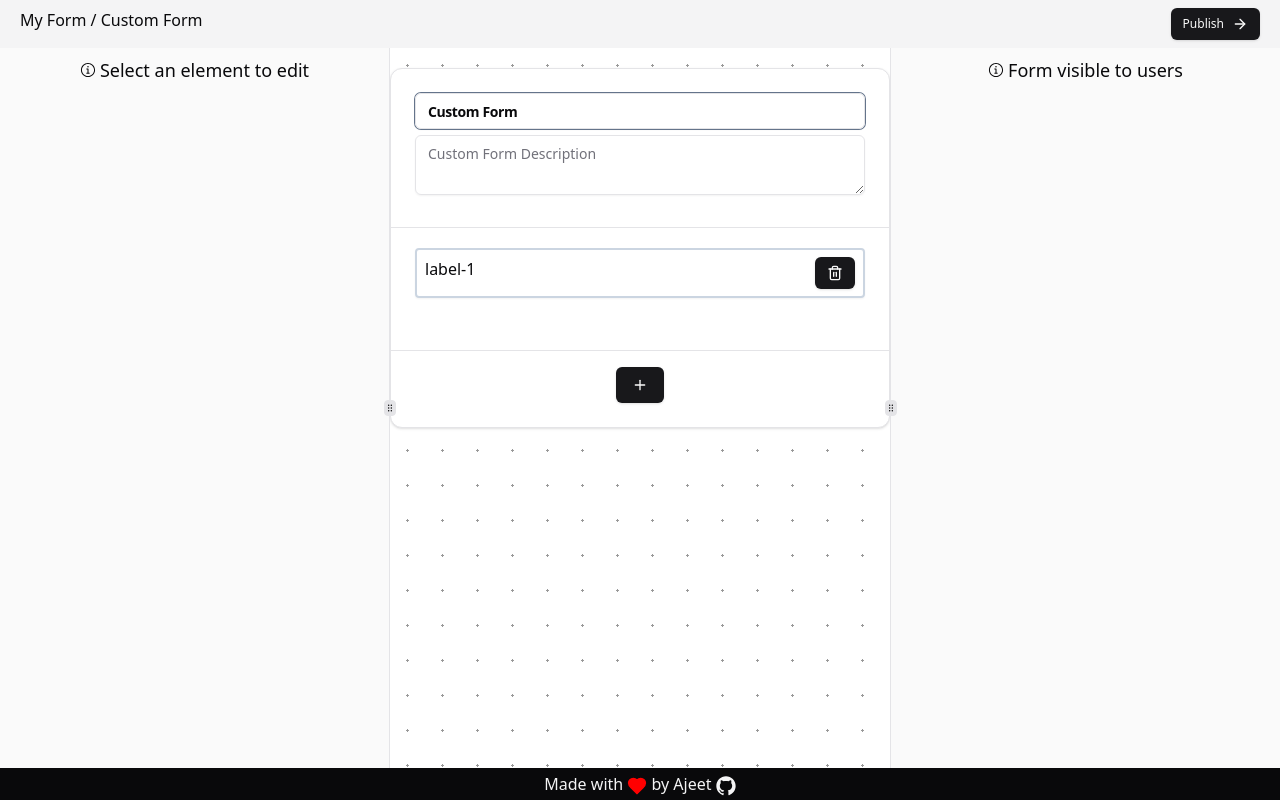
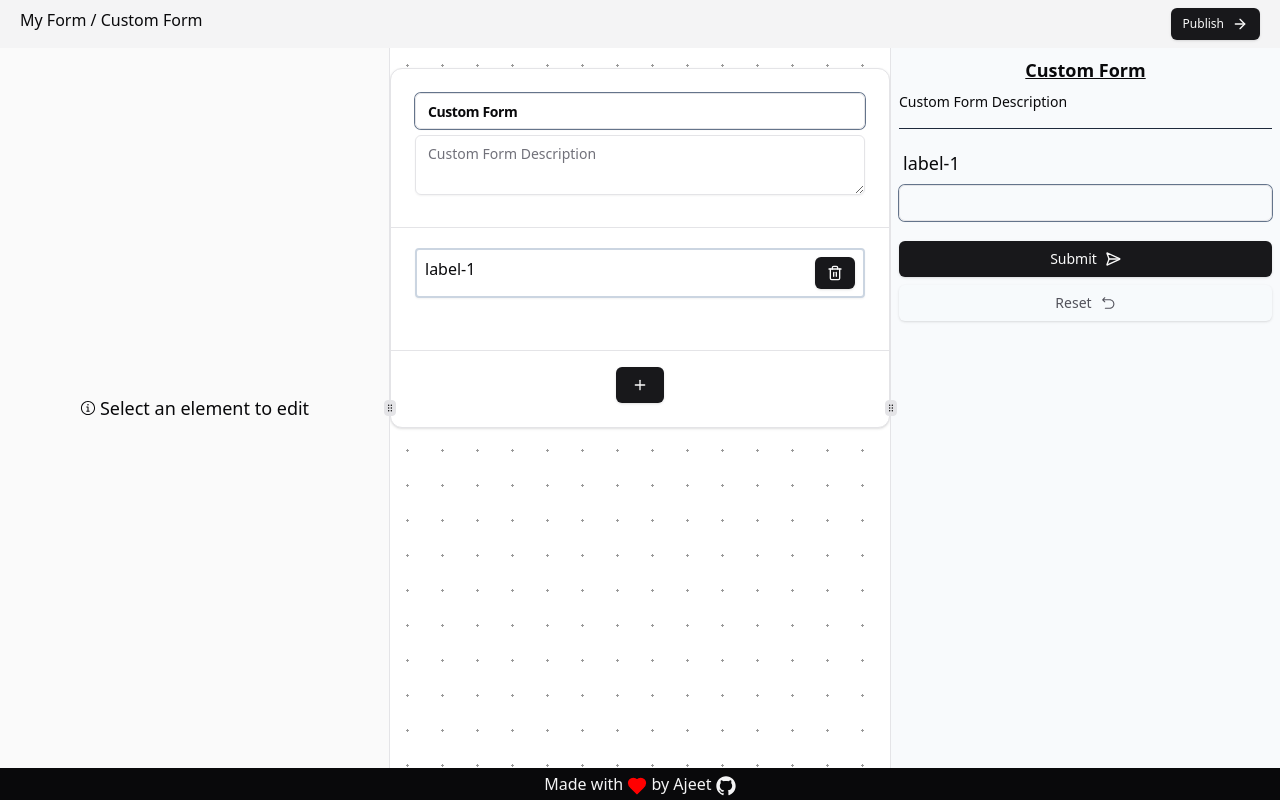
Before and after one commit to thetsajeet/form-factory, a Next.js app: page / in a window 1280 px wide. Both pictures are taken after a click on the button 640 px from the left and 327 px from the top of the page. Built offline with nearby package versions, Linux system fonts and the light colour scheme.

Commit message:
feature: display output form
1. unable to unregister old label names, as updated
2. should provide reset functionality
3. updating form parameters should update form builder and form output

```diff
--- a/src/components/form-factory-ui/FFFooter.tsx
+++ b/src/components/form-factory-ui/FFFooter.tsx
@@ -3,7 +3,7 @@ import { Heart } from "lucide-react";
 
 export default function FFFooter() {
   return (
-    <div className="flex justify-center w-full bg-zinc-950 text-zinc-100 py-1">
+    <div className="flex justify-center align-middle w-full bg-zinc-950 text-zinc-100 py-1">
       <div>
         Made with <Heart className="w-5 h-5 inline" fill="red" color="red" /> by
         Ajeet{" "}
--- a/src/components/form-factory-ui/FFMain.tsx
+++ b/src/components/form-factory-ui/FFMain.tsx
@@ -8,28 +8,18 @@ import {
   ResizablePanel,
   ResizablePanelGroup,
 } from "@/components/ui/resizable";
-
-function Example() {
-  return (
-    <ResizablePanelGroup direction="horizontal">
-      <ResizablePanel>One</ResizablePanel>
-      <ResizableHandle withHandle />
-      <ResizablePanel>Two</ResizablePanel>
-    </ResizablePanelGroup>
-  );
-}
+import OutputForm from "./OutputForm";
 
 export default function FFMain() {
   const currentFormElement = useStore((state) => state.currentFormElement);
-
   return (
     <ResizablePanelGroup className="flex flex-1" direction="horizontal">
       <ResizablePanel className="bg-zinc-50 min-w-[250px]">
         {currentFormElement ? (
           <EditFormElement />
         ) : (
-          <div className="w-full p-2">
-            <div className="w-full flex justify-center items-center text-lg font-medium">
+          <div className="w-full h-full p-2">
+            <div className="w-full h-full flex justify-center items-center text-lg font-medium">
               <InfoCircledIcon className="w-4 h-4 mr-1" />
               Select an element to edit
             </div>
@@ -43,11 +33,10 @@ export default function FFMain() {
         </div>
       </ResizablePanel>
       <ResizableHandle withHandle />
-      <ResizablePanel className="bg-zinc-50 min-w-[250px]">
-        <div className="w-full p-2">
-          <div className="w-full flex justify-center items-center text-lg font-medium">
-            <InfoCircledIcon className="w-4 h-4 mr-1" />
-            Form visible to users
+      <ResizablePanel className="bg-slate-50 min-w-[250px] h-full">
+        <div className="w-full h-full p-2">
+          <div className="w-full h-full flex justify-center text-lg font-medium">
+            <OutputForm />
           </div>
         </div>
       </ResizablePanel>
--- /dev/null
+++ b/src/components/form-factory-ui/OutputForm.tsx
@@ -0,0 +1,95 @@
+"use client";
+
+import useStore, { FormElement } from "@/lib/store";
+import { useForm } from "react-hook-form";
+import { Input } from "../ui/input";
+import {
+  Form,
+  FormControl,
+  FormField,
+  FormItem,
+  FormLabel,
+  FormMessage,
+} from "../ui/form";
+import { Button } from "../ui/button";
+import { SendHorizonalIcon } from "lucide-react";
+import { ResetIcon } from "@radix-ui/react-icons";
+import { Separator } from "../ui/separator";
+
+export default function OutputForm() {
+  const formTitle = useStore((state) => state.formTitle);
+  const formDescription = useStore((state) => state.formDescription);
+  const formElements = useStore((state) => state.formElements);
+
+  const form = useForm({});
+
+  // TODO: Unregister or remove the old labels
+  const onSubmit = (data: unknown) => {
+    console.log("c", data);
+  };
+
+  if (formElements.length === 0)
+    return (
+      <div className="flex w-full h-full justify-center items-center">
+        No input found.
+      </div>
+    );
+
+  const formContent = formElements.map((fe: FormElement) => {
+    const { type, id, label, placeholder } = fe;
+    switch (type) {
+      case "text":
+      case "email":
+      case "password":
+        return (
+          <FormField
+            key={id}
+            control={form.control}
+            name={label}
+            defaultValue=""
+            render={({ field }) => (
+              <FormItem className="my-1">
+                <FormLabel className="font-medium text-lg pl-1">
+                  {label}
+                </FormLabel>
+                <FormControl>
+                  <Input type={type} placeholder={placeholder} {...field} />
+                </FormControl>
+                <FormMessage />
+              </FormItem>
+            )}
+          />
+        );
+      case "select":
+        return <div>Select field</div>;
+      default:
+        return <div>Unknown input type</div>;
+    }
+  });
+
+  return (
+    <div className="w-full flex flex-col">
+      <div className="w-full text-center underline font-semibold text-lg">
+        {formTitle}
+      </div>
+      <div className="mt-2 w-full text-sm font-normal">{formDescription}</div>
+      <Separator className="my-4 bg-slate-800" />
+      <Form {...form}>
+        <form onSubmit={form.handleSubmit(onSubmit)}>
+          {formContent}
+          <div className="mt-5 flex flex-col space-y-2">
+            <Button type="submit">
+              Submit <SendHorizonalIcon className="w-5 h-5" />
+            </Button>
+            <Button
+              className="bg-slate-100/25 text-zinc-600/25 hover:bg-slate-100 text-zinc-600"
+              type="reset"
+            >
+              Reset <ResetIcon className="w-5 h-5" />
+            </Button>
+          </div>
+        </form>
+      </Form>
+    </div>
+  );
+}
```
